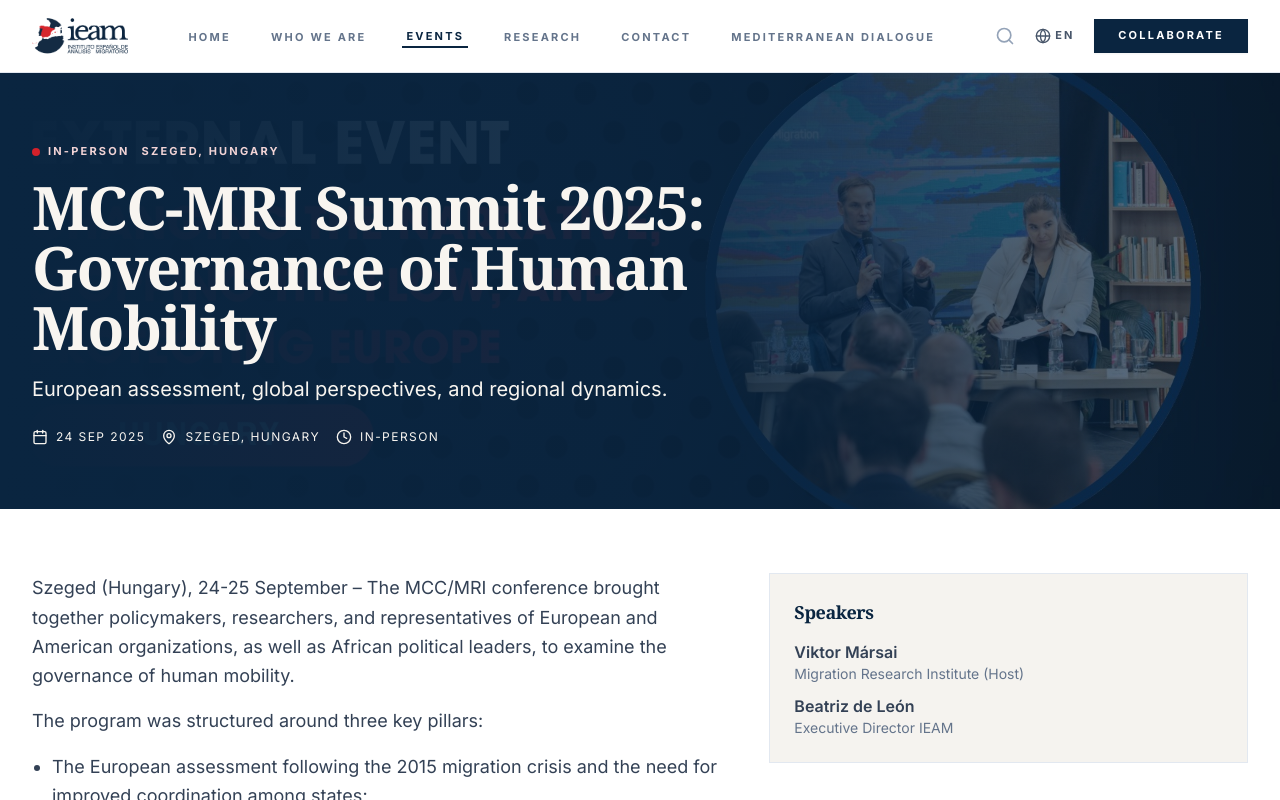
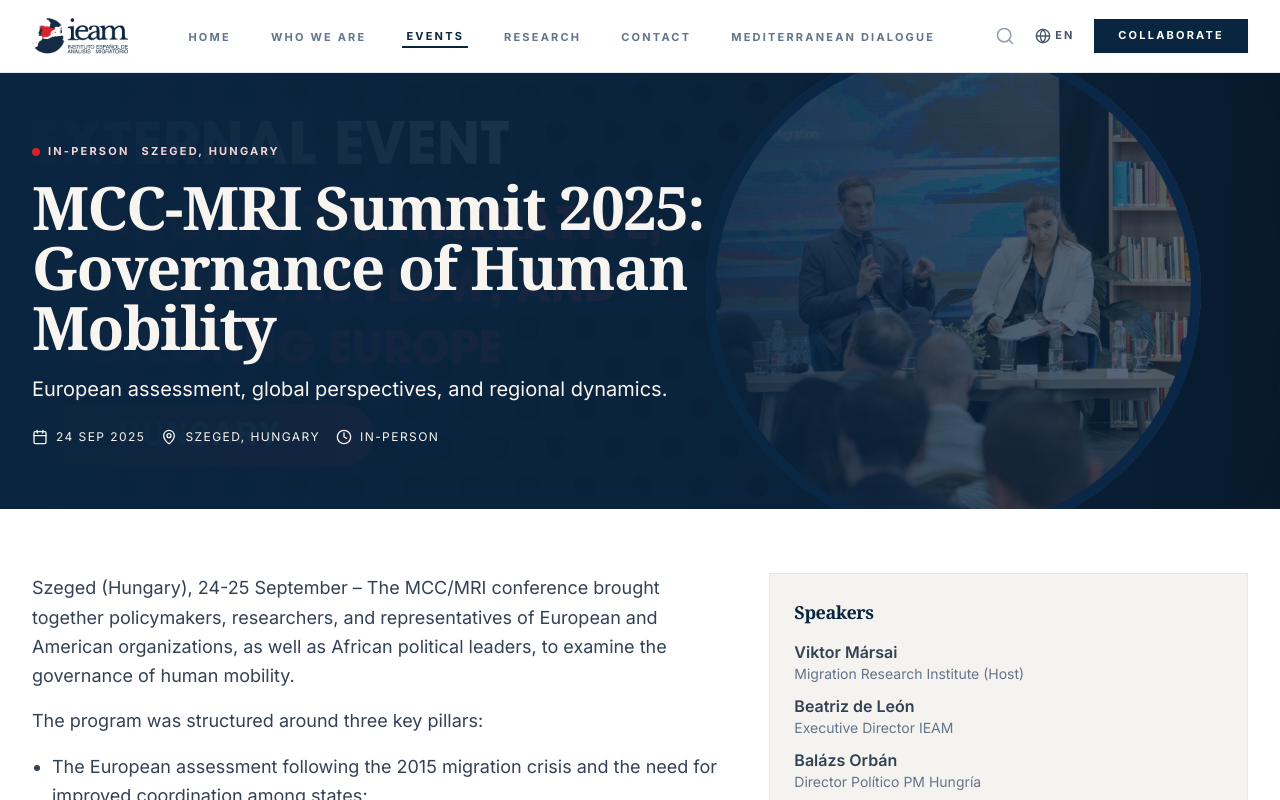
Before and after one commit to dasalazarr/propuesta_ieam, a React (Vite) app: page /eventos/cumbre-szeged-2025 in a window 1280 px wide. Shown: the top 800 px of the page. Built offline with nearby package versions, Linux system fonts and the light colour scheme.

Commit message:
actualizado The following changes have been made compared to the previous version:
Javier Zarzalejos has been added to the first session
Dolores López has been removed from the second session
Alfredo Garcia Miravete has been removed from the final session

```diff
--- a/src/pages/EventPage.tsx
+++ b/src/pages/EventPage.tsx
@@ -119,14 +119,13 @@
                 </h3>
 
                 {(() => {
-                  const filteredSpeakers = event.speakers.filter(speaker => speaker.name.includes('Beatriz de León') || speaker.name.includes('Viktor') || speaker.name.includes('Tasnim'));
-                  const hasGroups = filteredSpeakers.some((s) => s.group);
+                  const hasGroups = event.speakers.some((s) => s.group);
 
                   if (hasGroups) {
                     const groups: Record<string, typeof event.speakers> = {};
                     const groupOrder: string[] = [];
 
-                    filteredSpeakers.forEach((speaker) => {
+                    event.speakers.forEach((speaker) => {
                       const groupName =
                         i18n.language.startsWith('en')
                           ? speaker.group_en || speaker.group || "General"
@@ -167,7 +166,7 @@
 
                   return (
                     <ul className="space-y-3">
-                      {filteredSpeakers
+                      {event.speakers
                         .map((speaker) => (
                         <li key={speaker.name} className="text-slate-700">
                           <div className="font-semibold leading-tight">{speaker.name}</div>
```
